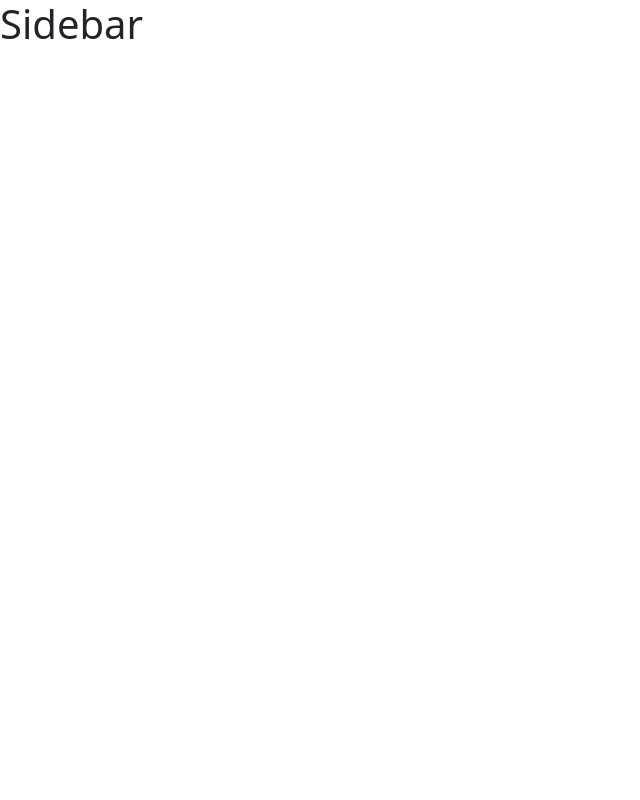
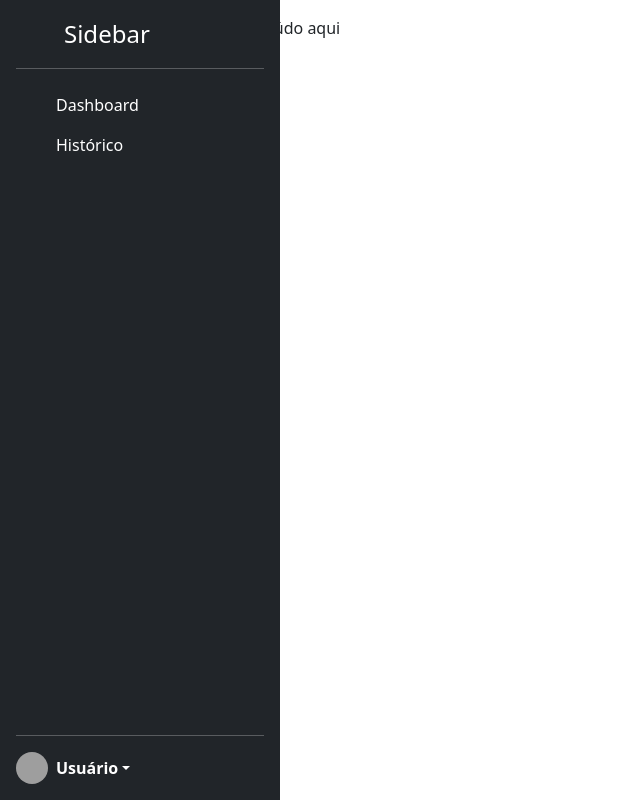
Before and after one commit to vbasilioo/MeteorIoT, a React (Create React App) app in the folder meteoriot-frontend/: page /dashboard in a window 1280 px wide. Shown: the whole page, without its empty margins (0-640 px from the left). Built offline with nearby package versions, Linux system fonts and the light colour scheme; grey boxes are pictures that could not be loaded.

Commit message:
feature: adicionado base Sidebar e alteração dos arquivos para JSX.

```diff
--- a/meteoriot-frontend/package.json
+++ b/meteoriot-frontend/package.json
@@ -3,6 +3,10 @@
   "version": "0.1.0",
   "private": true,
   "dependencies": {
+    "@emotion/react": "^11.11.1",
+    "@emotion/styled": "^11.11.0",
+    "@mui/icons-material": "^5.14.7",
+    "@mui/material": "^5.14.7",
     "@testing-library/jest-dom": "^5.17.0",
     "@testing-library/react": "^13.4.0",
     "@testing-library/user-event": "^13.5.0",
--- a/meteoriot-frontend/src/App.jsx
+++ b/meteoriot-frontend/src/App.jsx
@@ -6,12 +6,14 @@ import Dashboard from './pages/Dashboard/Dashboard';
 function App() {
 
   return (
+    <div className='App'>
       <Router>
         <Routes>
           <Route path="/" element={<Home />} />
           <Route path='/dashboard' element={<Dashboard />} />
         </Routes>
       </Router>
+    </div>
   );
 }
 
--- a/meteoriot-frontend/src/components/Sidebar.jsx
+++ /dev/null
@@ -1,5 +0,0 @@
-export default function Sidebar(){
-    return(
-        <h1>Sidebar</h1>
-    );
-}
--- /dev/null
+++ b/meteoriot-frontend/src/components/Sidebar/Sidebar.css
@@ -0,0 +1,8 @@
+.sidebar{
+    width: 280px;
+    height: 100vh;
+    position: fixed;
+    top: 0;
+    left: 0;
+    background-color: #333;
+}
--- /dev/null
+++ b/meteoriot-frontend/src/components/Sidebar/Sidebar.jsx
@@ -0,0 +1,42 @@
+/* eslint-disable jsx-a11y/anchor-is-valid */
+import React from 'react';
+import './Sidebar.css';
+
+export default function Sidebar() {
+    return (
+        <div className="sidebar d-flex flex-column p-3 text-bg-dark">
+            <a href="/" className="d-flex align-items-center mb-3 mb-md-0 me-md-auto text-white text-decoration-none">
+                <svg className="bi pe-none me-2" width="40" height="32"><use xlinkHref="#bootstrap"></use></svg>
+                <span className="fs-4">Sidebar</span>
+            </a>
+            <hr />
+            <ul className="nav nav-pills flex-column mb-auto">
+                <li className="nav-item">
+                    <a href="#" className="nav-link text-white">
+                        <svg className="bi pe-none me-2" width="16" height="16"><use xlinkHref="#speedometer2"></use></svg>
+                        Dashboard
+                    </a>
+                </li>
+                <li className="nav-item">
+                    <a href="#" className="nav-link text-white">
+                        <svg className="bi pe-none me-2" width="16" height="16"><use xlinkHref="#clock"></use></svg>
+                    Histórico
+                    </a>
+                </li>
+            </ul>
+            <hr />
+            <div className="dropdown">
+                <a href="#" className="d-flex align-items-center text-white text-decoration-none dropdown-toggle" data-bs-toggle="dropdown" aria-expanded="false">
+                    <img src="https://github.com/mdo.png" alt="" width="32" height="32" className="rounded-circle me-2" />
+                <strong>Usuário</strong>
+                </a>
+                <ul className="dropdown-menu dropdown-menu-dark text-small shadow">
+                    <li><a className="dropdown-item" href="#">Configurações</a></li>
+                    <li><a className="dropdown-item" href="#">Perfil</a></li>
+                    <li><hr className="dropdown-divider" /></li>
+                    <li><a className="dropdown-item" href="#">Sair</a></li>
+                </ul>
+            </div>
+        </div>
+    );
+}
--- a/meteoriot-frontend/src/pages/Dashboard/Dashboard.jsx
+++ b/meteoriot-frontend/src/pages/Dashboard/Dashboard.jsx
@@ -1,8 +1,17 @@
 import React from "react";
-import Sidebar from "../../components/Sidebar";
+import Sidebar from "../../components/Sidebar/Sidebar";
 
 export default function Dashboard(){
     return(
-        <Sidebar />
+        <div className="container-fluid">
+            <div className="row">
+                <div className="col-md-2 col-sm-12">
+                    <Sidebar />
+                </div>
+                <div className="col-md-10 col-sm-12 p-3">
+                    <div>Conteúdo aqui</div>
+                </div>
+            </div>
+        </div>
     );
 }
```
Also changed, not shown: meteoriot-frontend/src/pages/Home.jsx (renamed from meteoriot-frontend/src/pages/Home.js), 1 other file (tests, documents, lock files or other folders). Lines whose indentation alone changed are shown as unchanged.
